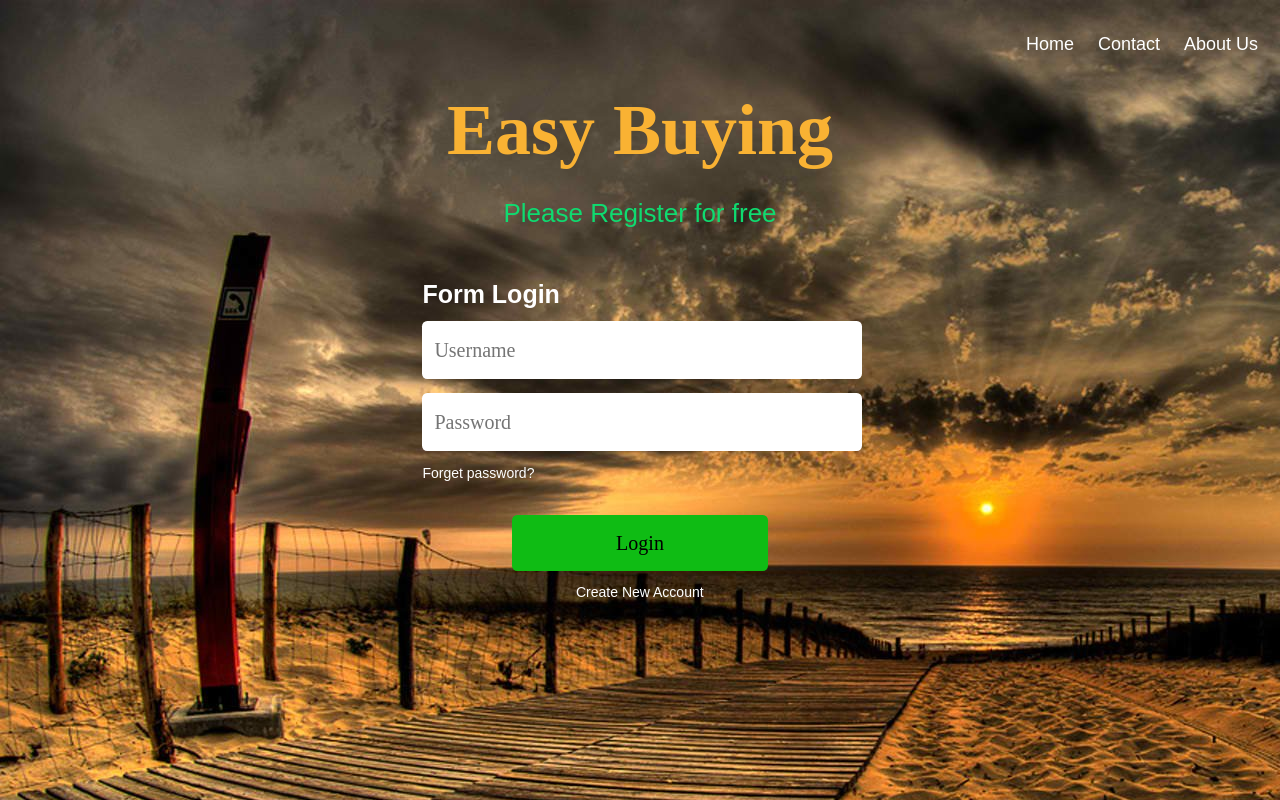
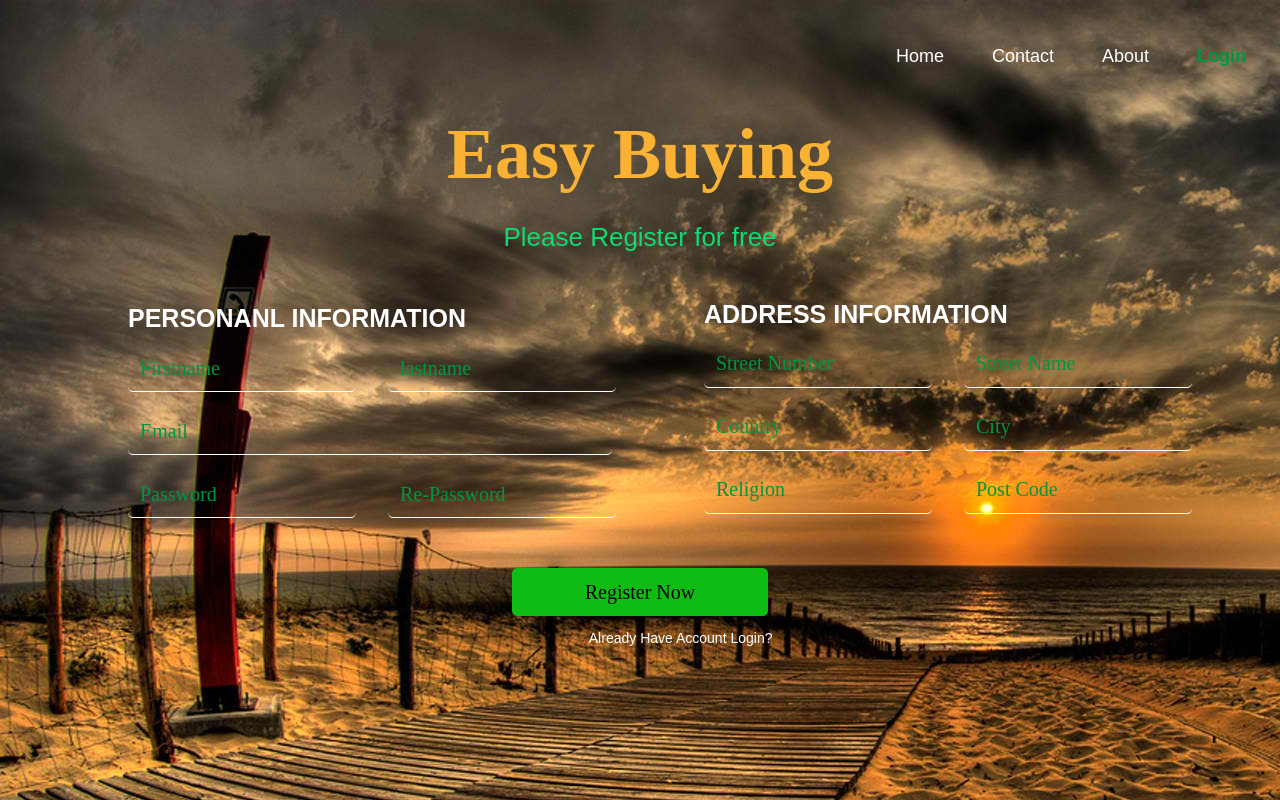
Before and after one commit to kimthunbunly/FormLogin, a React (Create React App) app: page /u-signin in a window 1280 px wide. Built offline with nearby package versions, Linux system fonts and the light colour scheme.

Commit message:
Create form signin and route page

```diff
--- a/package.json
+++ b/package.json
@@ -5,6 +5,7 @@
   "dependencies": {
     "react": "^16.3.2",
     "react-dom": "^16.3.2",
+    "react-router-dom": "^4.2.2",
     "react-scripts": "1.1.4"
   },
   "scripts": {
--- a/src/App.js
+++ b/src/App.js
@@ -1,12 +1,19 @@
 import React, { Component } from 'react';
 import './i-assests/i-css/Style.css';
 import Header from './i-components/i-Header/Header';
+
+import {Route} from 'react-router-dom';
+
+import Login from './i-components/i-form-login/login';
+import Signin from './i-components/i-signin/signin';
 
 class App extends Component {
   render() {
     return (
       <div>
         <Header/>
+        <Route path='/u-login' component={Login}/>
+        <Route path='/u-signin' component={Signin}/>
       </div>
     );
   }
--- a/src/i-assests/i-css/Style.css
+++ b/src/i-assests/i-css/Style.css
@@ -1,14 +1,17 @@
-.Header{background-image: url('../i-image/background.jpg'); width: 100%;height: 100vh;display: block;margin: 0px;padding: 0px;}
+.Header{display: block;margin: 0px;padding: 0px;}
 .header-right{  overflow: hidden; padding: 20px 10px;}
-.header-right a {  float: right;  color: #FFF;  text-align: center;  padding: 12px;  text-decoration: none;  font-size: 18px;  line-height: 25px;}
+.header-right a {  float: right;  color: #FFF;  text-align: center;  padding: 12px;  text-decoration: none;  font-size: 18px;  line-height: 25px;transition: 0.2s linear;}
+.header-right span {color: #009640;font-weight: bold;}
 .Header-Text h1{margin: 0px;text-align: center;font-size: 72px;font-family: cursive;color:#F9B233; animation-name: bounceIn;animation-duration: 2s;}
 .Header-Text p{text-align: center;font-size: 26px;font-family: fantasy;color: #0FDB70}
-.panel{width:auto;height:auto;background: rgba(135,135,135,0.2);margin: 0px;}
-.panel h3{float: left; margin-left: 33%; font-size: 25px;margin-bottom: 12px; color: #FFF;}
-.panel input{ font-size: 20px;font-family: TimesNewRoman; width: 34%;  height: 7vh;   float: left;   margin-left: 33%;   border-radius: 5.2px;   border-style: none;margin-bottom: 14px;}
-.forget-pass a{ font-size: 14px; color: #FFF; float: left;  margin-left: 33%;text-decoration: none;}
-.btn-login button{font-size: 20px;font-family:cursive; width: 20%; height: 7vh; float: left; margin-left: 40%; border-radius: 5.2px;  border-style: none;  margin-top: 34px; background-color: #0FBC14;}
-.sign-in a{ font-size: 14px;color: #FFF; text-align: center; float: left; margin-left: 45%; margin-top: 1%; text-decoration: none;}
+.row{ width: 100%; content: "";  display: table;  clear: both;}
+.col-3 {float: left; width: 33%;  padding: 0px;  height: auto;}
+.col-3 h3{font-size: 25px;margin-bottom: 12px; color: #FFF;}
+.col-3 input{ font-size: 20px;font-family: TimesNewRoman; width: 100%;  height: 6vh;   border-radius: 5.2px;   border-style: none; margin-bottom: 14px;}
+.col-3 .forget-pass a{ font-size: 14px; color: #FFF; text-decoration: none;}
+.col-3 .btn-login button { float: left;font-size: 20px; font-family: cursive; width: 40%;  height: 6vh; margin-left: 30%;  border-radius: 5.2px;  border-style: none; margin-top: 34px; margin-bottom: 3%;background-color: #0FBC14;}
+.col-3 .sign-in a{ font-size: 14px;color: #FFF; text-align: left; margin-top: 1%; text-decoration: none; margin-left: 18%;}
+.col-3 h2{opacity: 0;}
 
 @keyframes bounceIn {
   from,
@@ -54,3 +57,25 @@
     transform: scale3d(1, 1, 1);
   }
 }
+
+.col-2 {float: left; width: 50%;  padding: 0px;  height: auto;}
+.col-2 h3{font-size: 25px;margin-bottom: 12px; color: #FFF;margin-left: 20%;text-transform: uppercase;}
+.col-2 input{ font-size: 20px;font-family: TimesNewRoman; height: 5.5vh;   border-radius: 5.2px;   border-style: none; margin-bottom: 16px;}
+.col-2 #f-name,#password{margin-left: 20%;width: 35%;}
+.col-2 #l-name,#re-password{margin-left: 5%;width: 35%;}
+.col-2 #email{margin-left: 20%;width: 75%;}
+.col-2 h2{font-size: 25px;margin-bottom: 12px; color: #FFF;margin-left: 10%;text-transform: uppercase;}
+.col-2 #st-number,#country,#religion{margin-left: 10%;width: 35%;}
+.col-2 #st-name,#city,#postcode{margin-left: 5%;width: 35%;}
+.btn .btn-login button {font-size: 20px; font-family: cursive; width: 20%;  height: 6vh; margin-left: 40%;  border-radius: 5.2px;  border-style: none; margin-top: 34px; margin-bottom: 1%;background-color: #0FBC14;}
+.btn .sign-in a{ font-size: 14px;color: #FFF; text-align: left; text-decoration: none; margin-left: 23%;}
+/*
+.event-btn{width: 100%; content: "";  display: table;  clear: both}
+.btn-both {float: left; width: 50%;  padding: 0px;  height: auto;}
+.btn-both #btn-login{float: right;;font-size: 20px; font-family: cursive; width: 20%;  height: 6vh; margin-right: 2%;  border-radius: 5.2px;  border-style: none; margin-top: 34px; margin-bottom: 3%;background-color: #DADAD9;}
+.btn-both #btn-register{float: left;font-size: 20px; font-family: cursive; width: 25%;  height: 6vh; margin-left: 2%;  border-radius: 5.2px;  border-style: none; margin-top: 34px; margin-bottom: 3%;background-color: #0FBC14;} */
+
+.header-right a:hover{background-color: #FFF; color: #009640;border-radius:2.5px;transition: 0.5s linear;}
+.row input{  border: none;  background: transparent;  border-bottom: 1px solid #FFF;  outline: none; color:#FFF;}
+::-webkit-input-placeholder { color: #009640;}
+.row input:focus{ border: none;  background: transparent;  border-bottom: 2px solid green;  outline: none;}
--- a/src/i-components/i-Header/Header.js
+++ b/src/i-components/i-Header/Header.js
@@ -1,20 +1,20 @@
 import React, {Component} from 'react';
 import '../../i-assests/i-css/Style.css';
-import Login from '../i-form-login/login';
+import { Link } from 'react-router-dom';
 
 class Header extends Component {
   render() {
     return (
           <div className="Header">
             <div class="header-right">
-                <a class="active" href="#about">About Us</a>
-                <a href="#contact">Contact</a>
-                <a href="#home">Home</a>
+              <a> <Link to='/u-login'><span>Login</span></Link></a>
+              <a>  <Link to='/'>About</Link></a>
+              <a>  <Link to='/'>Contact</Link></a>
+              <a>  <Link to='/'>Home</Link></a>
             </div>
             <div className="Header-Text">
               <h1>Easy Buying</h1>
               <p>Please Register for free</p>
-              <Login/>
             </div>
           </div>
     );
--- a/src/i-components/i-form-login/login.js
+++ b/src/i-components/i-form-login/login.js
@@ -1,13 +1,18 @@
 import React, {Component} from 'react';
 import '../../i-assests/i-css/Style.css';
+import { Link } from 'react-router-dom';
 
 class Login extends Component {
   render() {
     return (
-          <div className="panel">
+          <div className="row">
+              <div className="col-3">
+                <h2>Hi</h2>
+              </div>
+              <div className="col-3">
                     <h3>Form Login</h3>
                     <input type="email" className="emailInput" name="email" id="email" required="" placeholder="  Username"/>
-              <input type="password" className="passInput" name="password" id="password" required="" placeholder="  Password"/>
+                    <input type="password" className="passInput" name="password" id="pass" required="" placeholder="  Password"/>
                     <div className="forget-pass">
                       <a href="">Forget password?</a>
                     </div>
@@ -15,7 +20,11 @@ class Login extends Component {
                       <button type="button">Login</button>
                     </div>
                     <div className="sign-in">
-                  <a href=''>Create New Account</a>
+                      <a href=''><Link to = '/u-signin'>Register New Account Here!</Link> </a>
+                    </div>
+                </div>
+                <div className="col-3">
+                  <h2>Hi</h2>
                 </div>
           </div>
     );
--- a/src/i-components/i-signin/signin.js
+++ b/src/i-components/i-signin/signin.js
@@ -1,12 +1,37 @@
 import React, {Component} from 'react';
 import '../../i-assests/i-css/Style.css';
+import { Link } from 'react-router-dom';
 
 class Signin extends Component {
   render() {
     return (
-          <div>
-
-          </div>
+      <div className="row">
+          <div className="col-2">
+            <h3>Personanl Information </h3>
+              <input type="text" name="f-name" id="f-name" placeholder="  Firstname"/>
+              <input type="text" name="l-name" id="l-name" placeholder="  lastname"/>
+              <input type="text" name="email" id="email" placeholder="  Email"/>
+              <input type="password" name="password" id="password" placeholder="  Password"/>
+              <input type="password" name="re-password" id="re-password" placeholder="  Re-Password"/>
+            </div>
+          <div className="col-2">
+                <h2>Address Information </h2>
+                <input type="text" name="st-number" id="st-number" placeholder="  Street Number"/>
+                <input type="text" name="st-name" id="st-name" placeholder="  Street Name"/>
+                <input type="text" name="country" id="country" placeholder="  Country"/>
+                <input type="text" name="city" id="city" placeholder="  City"/>
+                <input type="text" name="religion" id="religion" placeholder="  Religion"/>
+                <input type="text" name="postcode" id="postcode" placeholder="  Post Code"/>
+            </div>
+            <div className="btn">
+              <div className="btn-login">
+                <button type="button">Register Now</button>
+              </div>
+              <div className="sign-in">
+                <a href=''><Link to ='/u-login'> Already Have Account Login? </Link> </a>
+              </div>
+            </div>
+      </div>
     );
   }
 }
--- a/src/index.css
+++ b/src/index.css
@@ -1,4 +1,4 @@
-body {
+body {background-image: url('./i-assests/i-image/background.jpg'); width: 100%;height: 100vh;
   margin: 0;
   padding: 0;
   font-family: sans-serif;
--- a/src/index.js
+++ b/src/index.js
@@ -1,8 +1,11 @@
-import React from 'react';
-import ReactDOM from 'react-dom';
+import React from 'react'
+import { render } from 'react-dom'
+import { BrowserRouter } from 'react-router-dom'
 import './index.css';
 import App from './App';
-import registerServiceWorker from './registerServiceWorker';
 
-ReactDOM.render(<App />, document.getElementById('root'));
-registerServiceWorker();
+render((
+  <BrowserRouter>
+    <App />
+  </BrowserRouter>
+), document.getElementById('root'));
```
Also changed, not shown: src/i-components/Main.js (added, +18 -0 lines), src/i-components/i-welcome/welcome.js (added, +14 -0 lines), 1 other file (tests, documents, lock files or other folders). Lines whose indentation alone changed are shown as unchanged.
